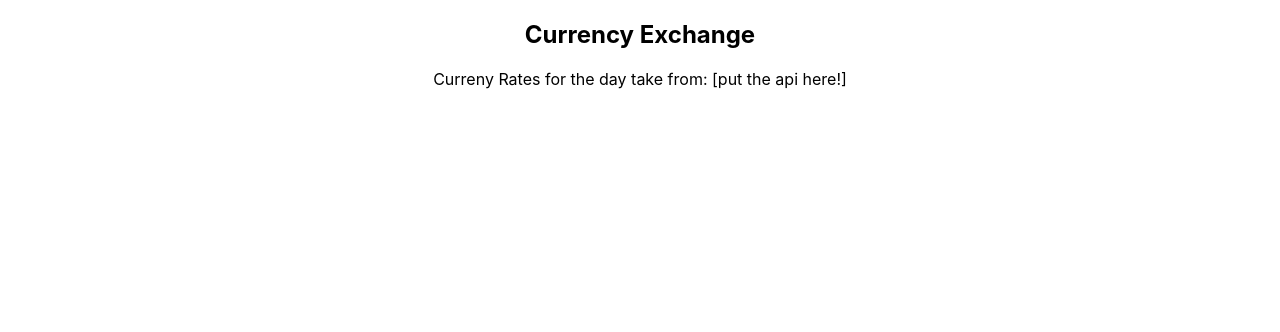
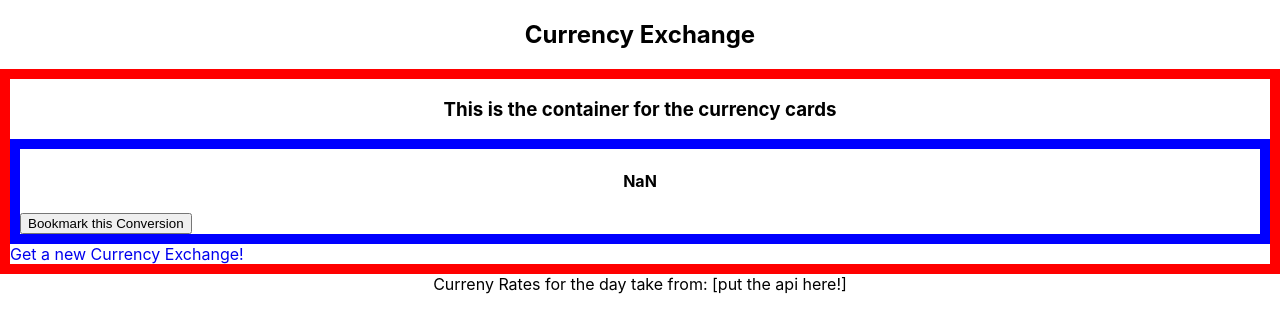
Before and after one commit to saraho1123/currency-exchange, a React (Create React App) app: page /currency-exchange/currency-cards in a window 1280 px wide. Shown: the top 332 px of the page. Built offline with nearby package versions, Linux system fonts and the light colour scheme.

Commit message:
All components are now working but can only render one card at a time

```diff
--- a/src/App/App.js
+++ b/src/App/App.js
@@ -7,16 +7,15 @@ import { getExchangeRates } from '../apiCalls.js'
 
 
 const App = () => {
-  const [currencyData, setCurrencyData] = useState([])
-  const [userInput, setUserInput] = useState(false)
+  const [currencyData, setCurrencyData] = useState({})
+  const [useEffectSwitch, setUseEffectSwitch] = useState(false)
   const [exchangeRate, setExchangeRate] = useState(null)
   // const [fusedData, setFusedData] = useState([])
 
   const addCurrencyCard = (newCurrencyCardInfo, userInput) => {
 
-    setCurrencyData([...currencyData, newCurrencyCardInfo])
-    // console.log('new currency', currencyData/*[(currencyData.length) - 1]*/)
-    setUserInput(true)
+    setCurrencyData(newCurrencyCardInfo)
+    setUseEffectSwitch(true)
   }
 
   const deleteCurrencyCard = (id) => {
@@ -27,13 +26,11 @@ const App = () => {
   }
 
   useEffect(() => {
-    if(userInput) {
-      console.log(currencyData[currencyData.length - 1].userCurrency)
-      getExchangeRates(currencyData[currencyData.length - 1].userCurrency)
+    if(useEffectSwitch) {
+      getExchangeRates(currencyData.userCurrency)
       .then(data =>  {
-        console.log('new currency', currencyData[currencyData.length - 1].newCurrency)
-        setExchangeRate(data.rates[currencyData[currencyData.length - 1].newCurrency])
-        consolidateData()
+        setExchangeRate(data.rates[currencyData.newCurrency])
+        // consolidateData()
       })
       .catch(error => console.log(error))
     }
@@ -51,18 +48,19 @@ const App = () => {
   //   }
   // }
 
-  const resetExchangeRate = () => {
-    setUserInput(false)
-    setExchangeRate(null)
-  }
+  // const resetExchangeRate = () => {
+  //   useEffectSwitch(false)
+  //   setExchangeRate(null)
+  // }
 
   const calculateNewAmount = () => {
-    const newAmount = Math.round(100 * exchangeRate)/100 * currencyData[currencyData.length - 1].userAmount
+    const newAmount = Math.round(100 * exchangeRate)/100 * currencyData.userAmount
     return newAmount
   }
 
   const consolidateData = () => {
     const calculatedAmount = calculateNewAmount()
+    let fusedData = []
     const newFusedData = {
       // id: currencyData.id,
       newAmount: calculatedAmount,
@@ -72,7 +70,9 @@ const App = () => {
       currencyData,
       exchangeRate
     }
-    return [newFusedData]
+    fusedData.push(newFusedData)
+    return fusedData
+    // setFusedData([...fusedData, newFusedData])
   }
 
   return (
@@ -85,12 +85,13 @@ const App = () => {
           path='/currency-cards'
           render={() => {
             return(
-              exchangeRate  &&
+              // exchangeRate  && fusedData.length > 0 &&
               <ExchangeContainer
                 fusedData={consolidateData()}
+                useEffectSwitch={useEffectSwitch}
                 // currencyData={currencyData}
                 // exchangeRate={exchangeRate}
-                resetExchangeRate={resetExchangeRate}
+                // resetExchangeRate={resetExchangeRate}
               />
             )
           }}
@@ -102,7 +103,7 @@ const App = () => {
           return (
             <Form
               addCurrencyCard={addCurrencyCard}
-              resetExchangeRate={resetExchangeRate}
+              // resetExchangeRate={resetExchangeRate}
               // deleteCurrencyCard={deleteCurrencyCard}
             />
           )
--- a/src/CurrencyCard/CurrencyCard.js
+++ b/src/CurrencyCard/CurrencyCard.js
@@ -2,13 +2,15 @@ import React, { useState, useEffect } from 'react'
 import { Route } from 'react-router-dom'
 import './CurrencyCard.scss';
 
-const CurrencyCard = ({ currencyCards }) => {
-
+const CurrencyCard = ({ newAmount, userCurrency, userAmount, newCurrency, exchangeRate }) => {
   return (
       <section className='currency-card'>
-        <h1>This would be an individual Currency Card</h1>
-        {/* <h2>{currencyCards.newAmount}</h2> */}
-
+        <h1>{newAmount}</h1>
+        <h1>{userCurrency}</h1>
+        <h1>{userAmount}</h1>
+        <h1>{newCurrency}</h1>
+        <h1>{exchangeRate}</h1>
+        <button>Bookmark this Conversion</button>
       </section>
   )
 }
--- a/src/ExchangeContainer/ExchangeContainer.js
+++ b/src/ExchangeContainer/ExchangeContainer.js
@@ -7,14 +7,10 @@ import Bookmarked from '../Bookmarked/Bookmarked.js'
 import { getExchangeRates } from '../apiCalls.js'
 import { sampleApiData } from '../sampleApiData.js'
 
-const ExchangeContainer = ({ fusedData, resetExchangeRate}) => {
-  console.log(fusedData.currencyData)
-  // const [newAmount, setNewAmount] = useState([])
+const ExchangeContainer = ({ fusedData, useEffectSwitch}) => {
+  const [allData, setAllData] = useState([])
+  // const [xUseEffectSwitch, setXUseEffectSwitch] = useState(useEffectSwitc
 
-  //   const calculateNewAmount = (userAmount) => {
-  //   const calculatedAmount = Math.round(100 * exchangeRate)/100 * userAmount
-  //   setNewAmount([...newAmount, calculatedAmount])
-  // }
 
     const currencyCards = fusedData.map(data => {
       return (
@@ -23,13 +19,12 @@ const ExchangeContainer = ({ fusedData, resetExchangeRate}) => {
         key={data.id}
         newAmount={data.newAmount}
         userCurrency={data.currencyData.userCurrency}
-        userAmount={data.currencyData.newAmount}
+        userAmount={data.currencyData.userAmount}
         newCurrency={data.currencyData.newCurrency}
         exchangeRate={data.exchangeRate}
         />
         )
       })
-
       return (
         fusedData &&
         <section className='container'>
@@ -38,9 +33,10 @@ const ExchangeContainer = ({ fusedData, resetExchangeRate}) => {
       <NavLink to="/" className="nav">Get a new Currency Exchange!</NavLink>
 
     </section>
+    )
 
-  )
   }
+
 
 
   // if(props.currencyCards) {
```
Also changed, not shown: 1 other file (tests, documents, lock files or other folders). Lines whose indentation alone changed are shown as unchanged.
